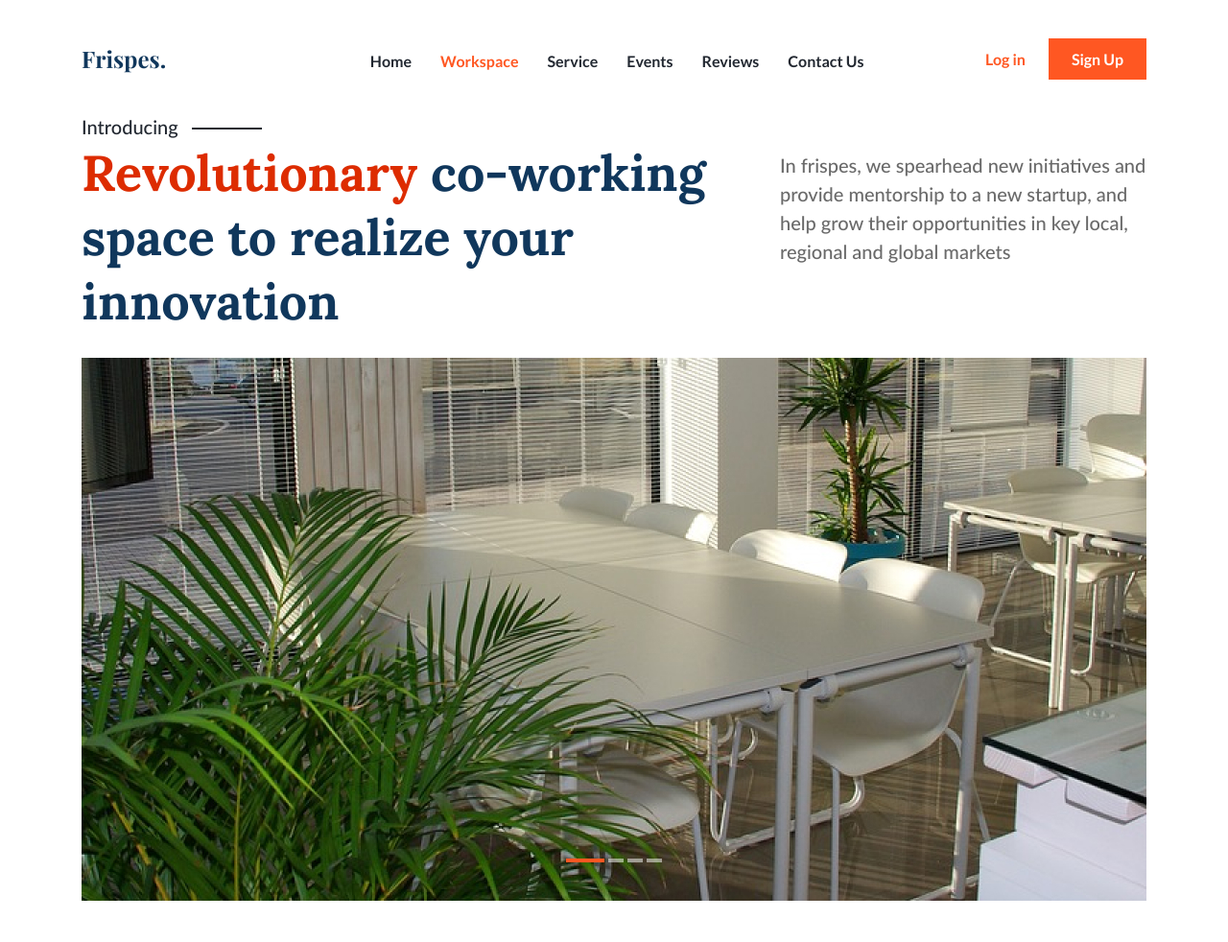
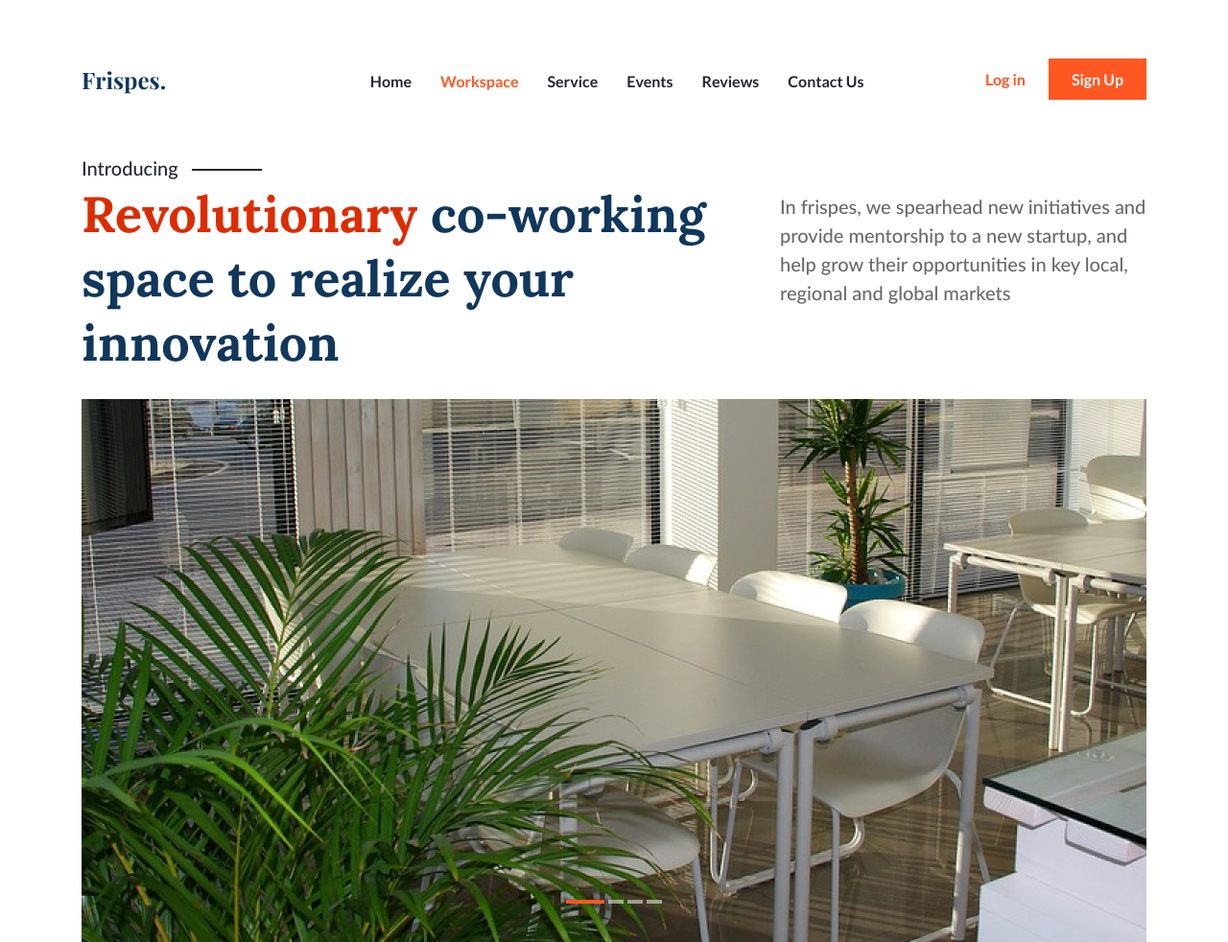
Before and after one commit to Grads521/krayt-test, a plain HTML site: page index.html in a window 1280 px wide. Shown: the top 982 px of the page at 96% size. Drawn offline with nearby package versions, Linux system fonts and the light colour scheme.

Commit message:
fix: change css

```diff
--- a/css/style.sass
+++ b/css/style.sass
@@ -103,7 +103,6 @@ body
     justify-content: space-between
     align-items: center
     font-weight: 700
-    height: 43px
     padding-bottom: 56px
   &__logo
     font-family: 'Playfair Display', sans-serif
```
Also changed, not shown: css/style.css, 1 other file.
